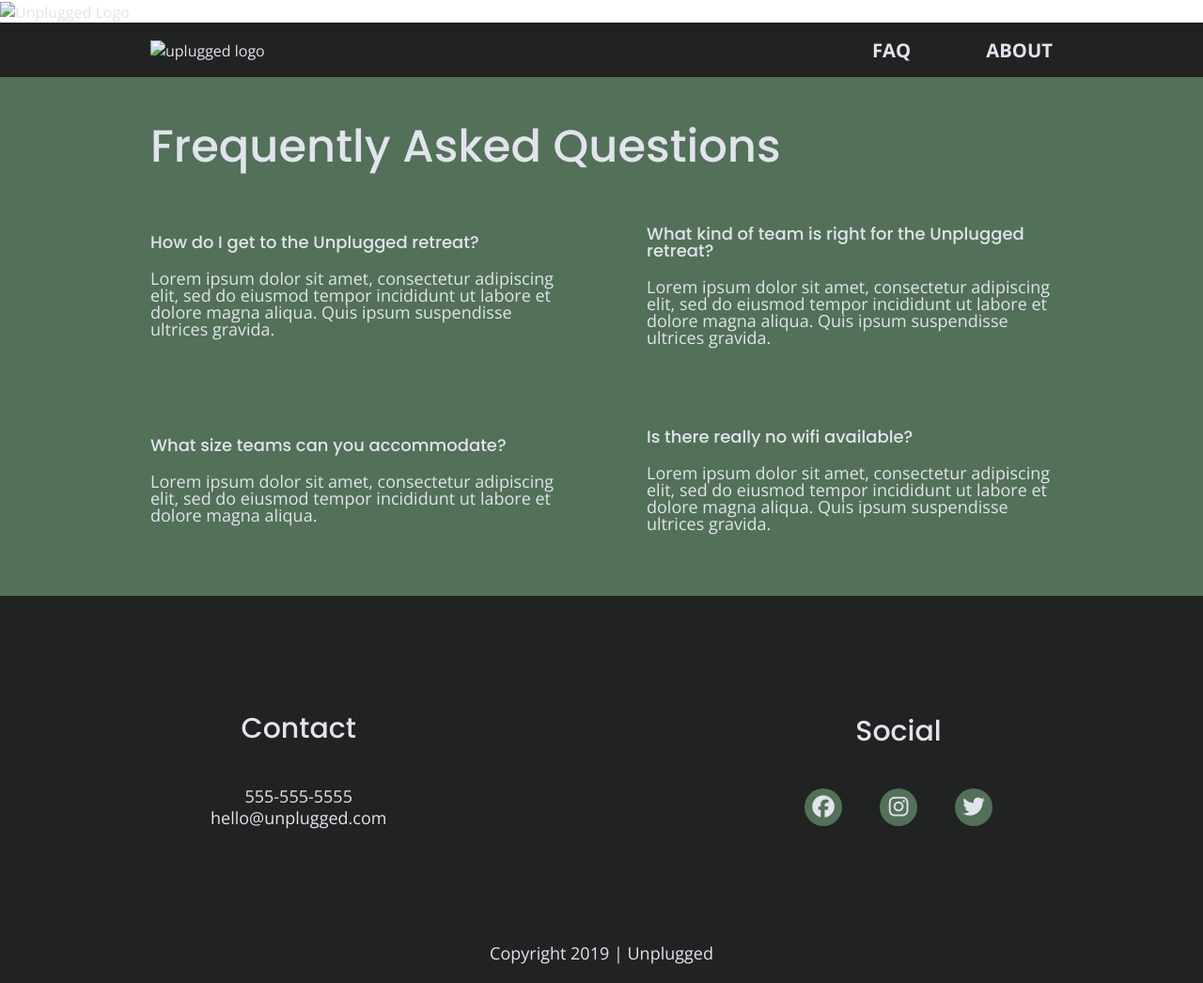
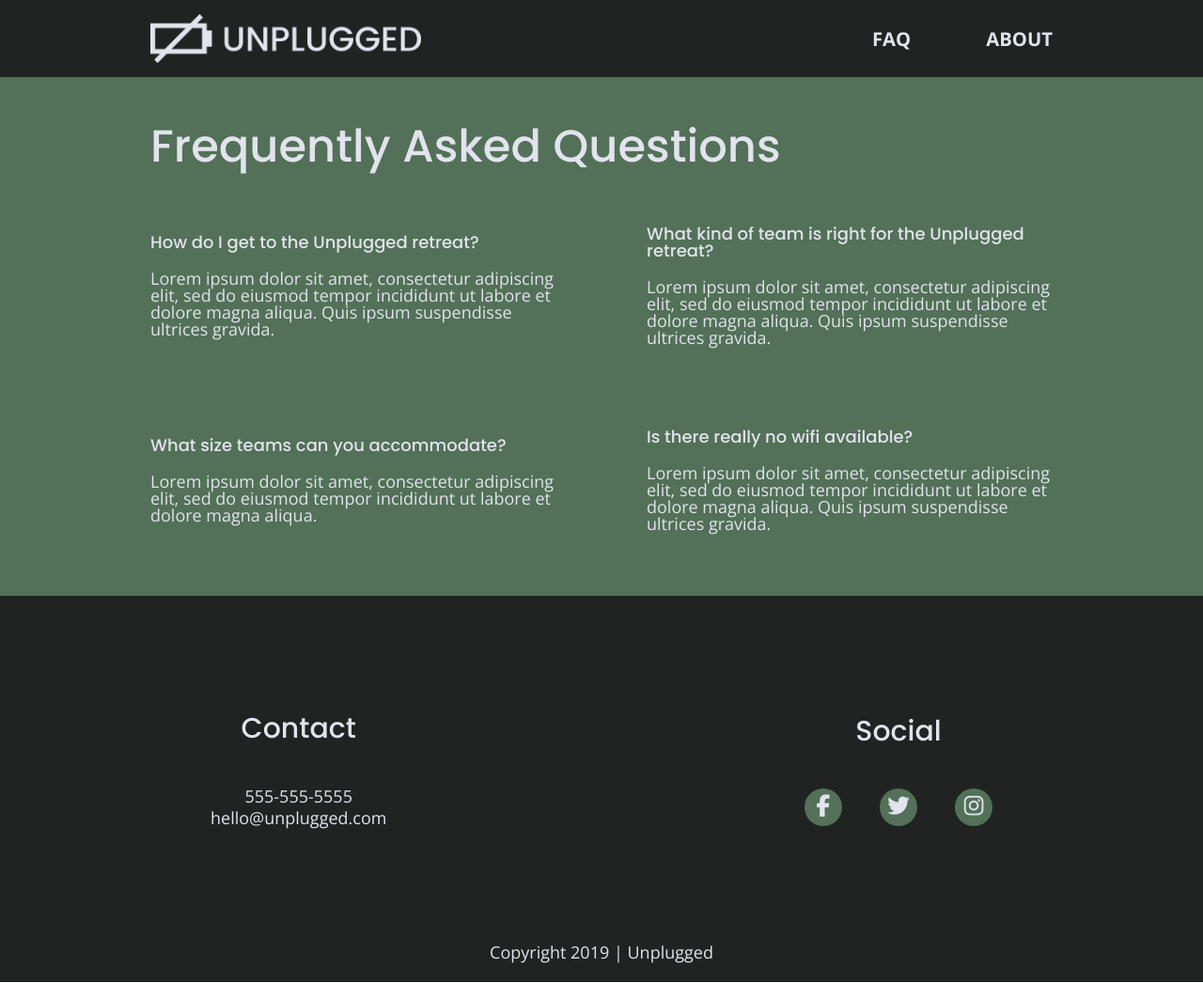
Before and after one commit to AngelaBenincasa/unplugged-retreat-website, a plain HTML site: page website/faq/index.html in a window 1280 px wide. Shown: the whole page at 94% size. Drawn offline with nearby package versions, Linux system fonts and the light colour scheme.

Commit message:
checked all pages, updated header links and pasted footer code for icons

```diff
--- a/website/css/main.css
+++ b/website/css/main.css
@@ -632,6 +632,10 @@ input[type=button] {
     margin-bottom: 20px;
   }
 
+  .features i {
+    margin-bottom: 30px;
+  }
+
   .features article {
     display: flex;
     justify-content: center;
--- a/website/faq/index.html
+++ b/website/faq/index.html
@@ -22,11 +22,6 @@
   <!-- Google Fonts -->
   <link href="https://fonts.googleapis.com/css?family=Open+Sans:400,700|Poppins:500,700" rel="stylesheet">
 
-  <!-- Images -->
-  <figure>
-      <a href=""><img src="img/unpluggedlogo.png" alt="Unplugged Logo"/></a>
-  </figure>
-
 </head>
 
 <body>
@@ -39,11 +34,13 @@
 
   <header>
     <div class="content-wrapper">
-      <a href="#"><img src="" alt="uplugged logo"></a>
+      <figure>
+        <a href="../index.html"><img src="../img/unpluggedlogo.png" alt="unplugged logo"></a>
+      </figure>
     <div class="header-divider"></div>
       <nav>
         <ul>
-          <li><a href="index.html" target="_blank">FAQ</a></li>
+          <li><a href="index.html">FAQ</a></li>
           <li><a href="../about/index.html" target="_blank">About</a></li>
         </ul>
      </nav>
@@ -90,14 +87,14 @@
          <div class="social">
            <h4>Social</h4>
            <div class="social-icons">
-           <p class="fontawesome-icon">
-             <a href="https://www.facebook.com/yoursite" target="_blank"><i class="fab fa-facebook"></i></a>
+             <p>
+               <a href="https://www.facebook.com/yoursite" target="_blank"><i class="fab fa-facebook-f"></i></a>
              </p>
-           <p class="fontawesome-icon">
+             <p>
+               <a href="https://twitter.com/yoursite" target="_blank"><i class="fab fa-twitter"></i></a>
+             </p>
+             <p>
                <a href="https://www.instagram.com/yoursite/" target="_blank"><i class="fab fa-instagram"></i></a>
-           </p>
-           <p class="fontawesome-icon">
-             <a href="https://twitter.com/yoursite" target="_blank"><i class="fab fa-twitter"></i></a>
              </p>
            </div>
        </div>
```
Also changed, not shown: website/about/index.html (+10 -13 lines). Lines whose indentation alone changed are shown as unchanged.
